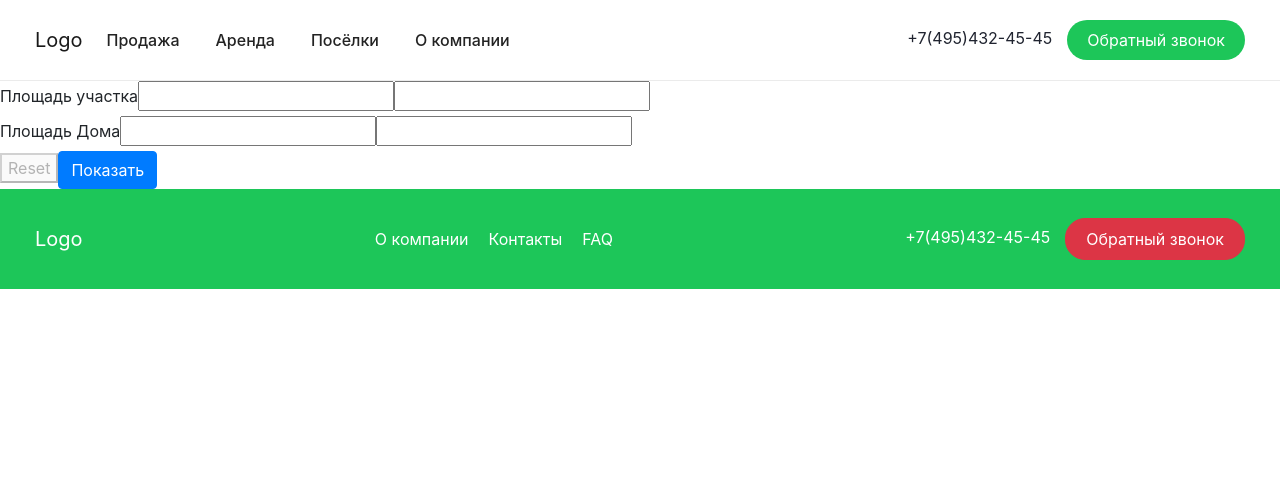
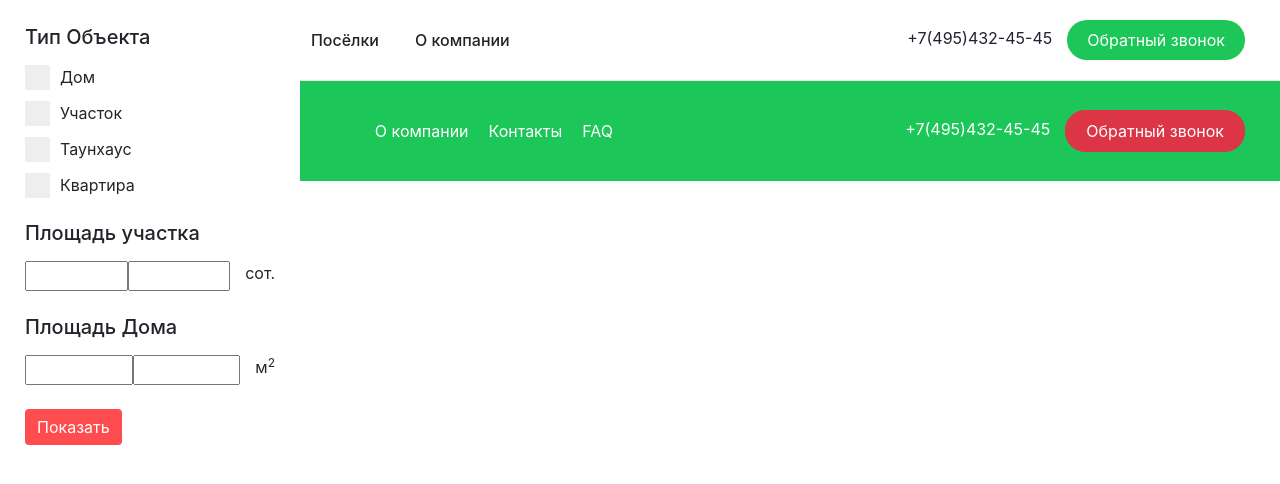
Before and after one commit to xStanislau/estate-test, a React (Create React App) app: page /filter in a window 1280 px wide. Shown: the top 484 px of the page. Built offline with nearby package versions, Linux system fonts and the light colour scheme.

Commit message:
add filter, custom checkbox, change sale page style

```diff
--- a/src/components/Checkbox/Checkbox.jsx
+++ b/src/components/Checkbox/Checkbox.jsx
@@ -1,12 +1,13 @@
 import React from "react";
 import { Field } from "react-final-form";
+import "./Checkbox.scss";
 
-const Checkbox = ({ id, lableClassName, label, ...rest }) => {
+const Checkbox = ({ id, className, label, ...rest }) => {
   return (
-    <label htmlFor="house" className={lableClassName}>
-      {label}
+    <label htmlFor={id} className={className}>
       <Field id={id} type="checkbox" {...rest} />
       <span className="checkmark"></span>
+      {label}
     </label>
   );
 };
--- a/src/components/Checkbox/Checkbox.scss
+++ b/src/components/Checkbox/Checkbox.scss
@@ -4,12 +4,14 @@
   padding-left: 35px;
   margin-bottom: 12px;
   cursor: pointer;
-  font-size: 22px;
+  font-size: 16px;
   -webkit-user-select: none;
   -moz-user-select: none;
   -ms-user-select: none;
   user-select: none;
-
+  &:last-child {
+    margin-bottom: 0;
+  }
   input {
     position: absolute;
     opacity: 0;
@@ -26,7 +28,7 @@
     }
   }
 
-  &__checkmark {
+  .checkmark {
     position: absolute;
     top: 0;
     left: 0;
@@ -48,7 +50,7 @@
   }
 }
 
-.checkbox__checkmark {
+.checkmark {
   &:after {
     content: "";
     position: absolute;
--- a/src/components/Filter/Filter.jsx
+++ b/src/components/Filter/Filter.jsx
@@ -5,151 +5,117 @@ import { fetch } from "../../redux/reducers/sales";
 import constants from "../../constants";
 import { connect } from "react-redux";
 import Checkbox from "../Checkbox/Checkbox";
+import { mapToQueryParams } from "../../utils/mapToQueryParams";
+import "./Filter.scss";
 
 class Filter extends Component {
-  onChange = values => values => {};
+  state = {
+    isOpen: false
+  };
 
   onSubmit = values => {
-    const {
-      queryOptions: {
-        filters,
-        filters: { kind }
-      }
-    } = constants;
+    const queryParams = mapToQueryParams(values);
+    const { fetch } = this.props;
 
-    const { landAreaStart, landAreaEnd, areaEnd, areaStart } = values;
-
-    let queryOptions = [];
-
-    Object.keys(values).map(property => {
-      if (kind[property]) {
-        queryOptions.push({
-          type: "filter",
-          property: "kind",
-          value: kind[property]
-        });
-      }
-    });
-
-    if (landAreaStart || landAreaEnd) {
-      const start = landAreaStart || "";
-      const end = landAreaEnd || "";
-      const value = `${start}..${end}`;
-
-      queryOptions.push({
-        type: "filter",
-        property: filters["landArea"],
-        value: value
-      });
-    }
-
-    if (areaStart || areaEnd) {
-      const start = areaStart || "";
-      const end = areaEnd || "";
-      const value = `${start}..${end}`;
-
-      queryOptions.push({
-        type: "filter",
-        property: filters["area"],
-        value: value
-      });
-    }
-
-    const { fetch } = this.props;
-    if (queryOptions.length > 1) {
-      fetch([...queryOptions]);
+    if (queryParams && queryParams.length > 1) {
+      fetch(queryParams);
     }
   };
 
   render() {
-    const { elementCount } = 0;
     return (
       <Form
         onSubmit={this.onSubmit}
-        onChange={this.onChange}
+        className={`filter`}
         render={({
           handleSubmit,
           reset,
           submitting,
           pristine,
+          className,
           values,
           onChange
         }) => (
-          <form onSubmit={handleSubmit} onChange={onChange(values)}>
-            {/* <div>
-              <Checkbox id="house" name="house" label="Дом" />
-              <Checkbox id="land" name="land" label="Участок" />
-              <Checkbox id="townhouse" name="townhouse" label="Таунхаус" />
-              <Checkbox id="flat" name="flat" label="Квартира" />
-              <label htmlFor="house">
-                Дом
+          <form className={className} onSubmit={handleSubmit}>
+            <div className="filter__inner">
+              <h4 className="h5 mb-3">Тип Объекта</h4>
+              <div className="filter__group mb-4">
+                <Checkbox
+                  id="house"
+                  className="checkbox"
+                  name="kind.house"
+                  label="Дом"
+                  component="input"
+                  type="checkbox"
+                />
+                <Checkbox
+                  id="land"
+                  className="checkbox"
+                  name="kind.land"
+                  label="Участок"
+                  component="input"
+                  type="checkbox"
+                />
+                <Checkbox
+                  id="townhouse"
+                  className="checkbox"
+                  name="kind.townhouse"
+                  label="Таунхаус"
+                  component="input"
+                  type="checkbox"
+                />
+                <Checkbox
+                  id="flat"
+                  className="checkbox"
+                  name="kind.flat"
+                  label="Квартира"
+                  component="input"
+                />
+              </div>
+              <h4 className="h5 mb-3">Площадь участка</h4>
+              <div className="filter__range mb-4">
                 <Field
-                  name="house"
-                  type="checkbox"
-                  component="input"
-                  id="house"
-                />
-                <span className="checkmark"></span>
-              </label>
-              <label htmlFor="townhouse">Таунхаус</label>
-              <Field
-                name="townhouse"
-                type="checkbox"
-                component="input"
-                id="townhouse"
-              />
-              <label htmlFor="flat">Квартира</label>
-              <Field name="flat" type="checkbox" component="input" id="flat" />
-              <label htmlFor="office">Кв</label>
-              <Field
-                name="office"
-                type="checkbox"
-                component="input"
-                id="office"
-              />
-            </div> */}
-            <div>
-              <label>Площадь участка</label>
-              <Field
-                name="landAreaStart"
+                  name="range.landArea.start"
                   type="text"
                   component="input"
-                id="landArea"
+                  id="landAreaStart"
                 />
                 <Field
-                name="landAreaEnd"
+                  name="range.landArea.end"
                   type="text"
                   component="input"
-                id="landArea"
+                  id="landAreaEnd"
                 />
+                <label htmlFor="landAreaStart">сот.</label>
               </div>
-            <div>
-              <label>Площадь Дома</label>
+
+              <h4 className="h5 mb-3">Площадь Дома</h4>
+              <div className="filter__range mb-4">
                 <Field
-                name="areaStart"
+                  name="range.area.start"
                   type="text"
                   component="input"
                   id="areaStart"
                 />
                 <Field
-                name="areaEnd"
+                  name="range.area.end"
                   type="text"
                   component="input"
                   id="areaEnd"
                 />
+                <label htmlFor="areaStart">
+                  м<sup>2</sup>
+                </label>
               </div>
               <div className="buttons">
-              <button
-                type="button"
-                onClick={reset}
-                disabled={submitting || pristine}
+                <Button
+                  type="submit"
+                  className="filter__submit-btn"
+                  disabled={submitting}
                 >
-                Reset
-              </button>
-
-              <Button type="submit" disabled={submitting}>
                   Показать
                 </Button>
+              </div>
             </div>
           </form>
         )}
--- /dev/null
+++ b/src/components/Filter/Filter.scss
@@ -0,0 +1,60 @@
+.filter {
+  min-height: 100%;
+  position: fixed;
+  top: 0;
+  bottom: 0;
+  max-width: 300px;
+  width: 100%;
+  background-color: white;
+  z-index: 3;
+
+  &__submit-btn {
+    background-color: #ff4c4e;
+    border-color: #ff4c4e;
+    box-shadow: none;
+    outline: none;
+    border: none;
+
+    &:hover {
+      background-color: #ff4c4e;
+      box-shadow: none;
+      outline: none;
+      border: none;
+    }
+  }
+  &__submit-btn.btn.btn-primary {
+    &:active {
+      background-color: #ff4c4e;
+      box-shadow: none;
+      outline: none;
+      border: none;
+    }
+
+    &:focus {
+      box-shadow: none !important;
+    }
+  }
+
+  &__inner {
+    display: flex;
+    flex-direction: column;
+    padding: 25px;
+  }
+
+  &__range {
+    display: flex;
+    width: 100%;
+
+    input {
+      height: 30px;
+      width: 50%;
+    }
+    label {
+      margin-left: 15px;
+      margin-bottom: 0;
+    }
+  }
+
+  //   &__group {
+  //   }
+}
--- a/src/components/Footer/Footer.jsx
+++ b/src/components/Footer/Footer.jsx
@@ -12,7 +12,7 @@ const Footer = () => {
         <NavLink className="logo" link="/" text="Logo" />
         <NavMenu className="menu">
           <NavLink className="link" link="/about" text="О компании" />
-          <NavLink className="link" link="contacts" text="Контакты" />
+          <NavLink className="link" link="/contacts" text="Контакты" />
           <NavLink className="link" link="/about" text="FAQ" />
         </NavMenu>
         <div className="contacts">
--- a/src/styles/base.scss
+++ b/src/styles/base.scss
@@ -10,6 +10,10 @@ h3 {
   font-size: 24px;
 }
 
+h5 {
+  font-size: 18px;
+}
+
 ul {
   list-style-type: none;
   margin: 0;
--- /dev/null
+++ b/src/utils/mapRangeToQueryParams.js
@@ -0,0 +1,18 @@
+export const mapRangeToQueryParams = (start, end, property) => {
+  if (!end && !start) {
+    return "";
+  }
+  const type = "filter";
+  let value = "";
+  let divider = "..";
+
+  if (start) {
+    value += `${start}${divider}`;
+  }
+
+  if (end) {
+    value += end;
+  }
+
+  return { type, property, value };
+};
--- /dev/null
+++ b/src/utils/mapToQueryParams.js
@@ -0,0 +1,32 @@
+import constants from "../constants/index";
+import { mapRangeToQueryParams } from "./mapRangeToQueryParams";
+
+export const mapToQueryParams = values => {
+  const {
+    queryOptions: { filters }
+  } = constants;
+
+  const queryParams = [];
+  for (const key in filters) {
+    if (filters.hasOwnProperty(key)) {
+      if (values.range[key]) {
+        const { start, end } = values.range[key];
+        queryParams.push(mapRangeToQueryParams(start, end, key));
+      }
+
+      if (values.kind) {
+        let currentKinds = [];
+        Object.keys(values.kind).forEach(property => {
+          currentKinds.push(property);
+        });
+
+        queryParams.push({
+          type: "filter",
+          property: "kind",
+          value: currentKinds.join()
+        });
+      }
+      return queryParams;
+    }
+  }
+};
```
Also changed, not shown: src/pages/SalePage/SalePage.jsx (+9 -3 lines), src/pages/SalePage/SalePage.scss (+15 -6 lines). Lines whose indentation alone changed are shown as unchanged.
